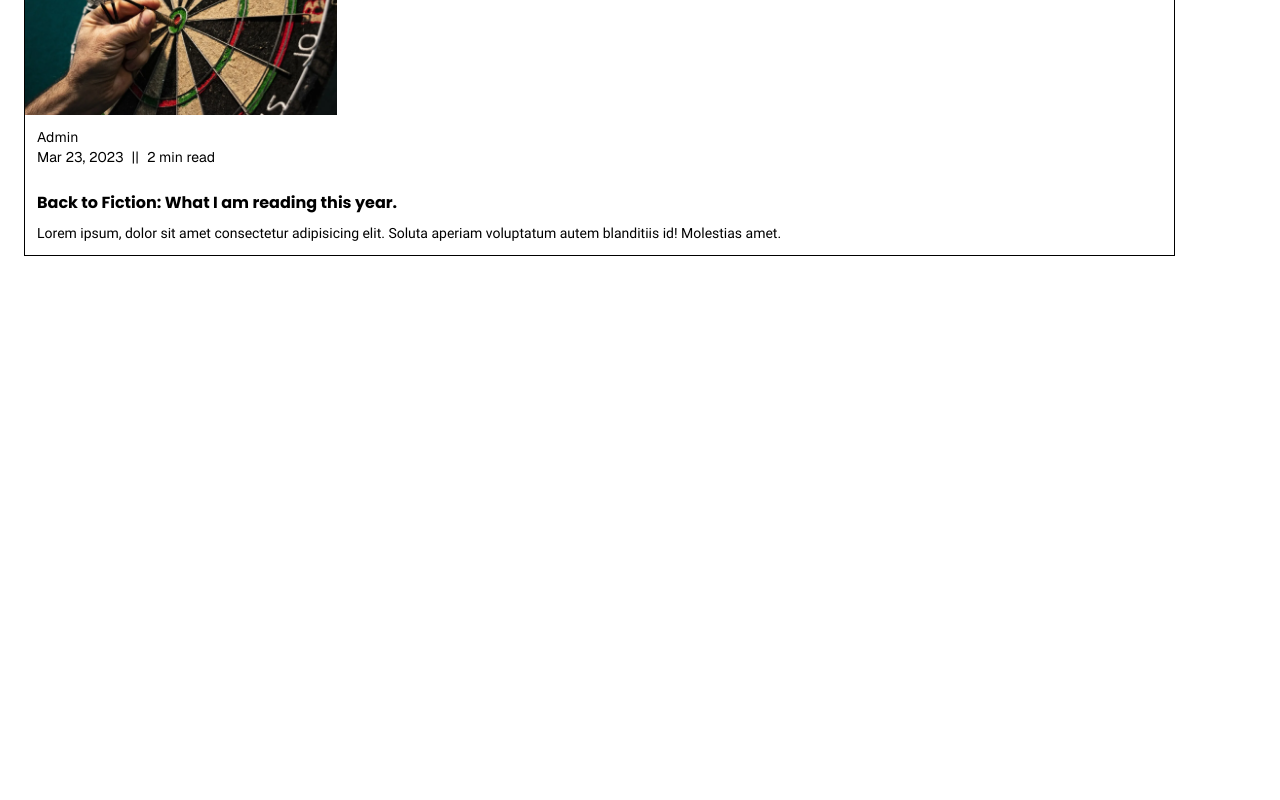
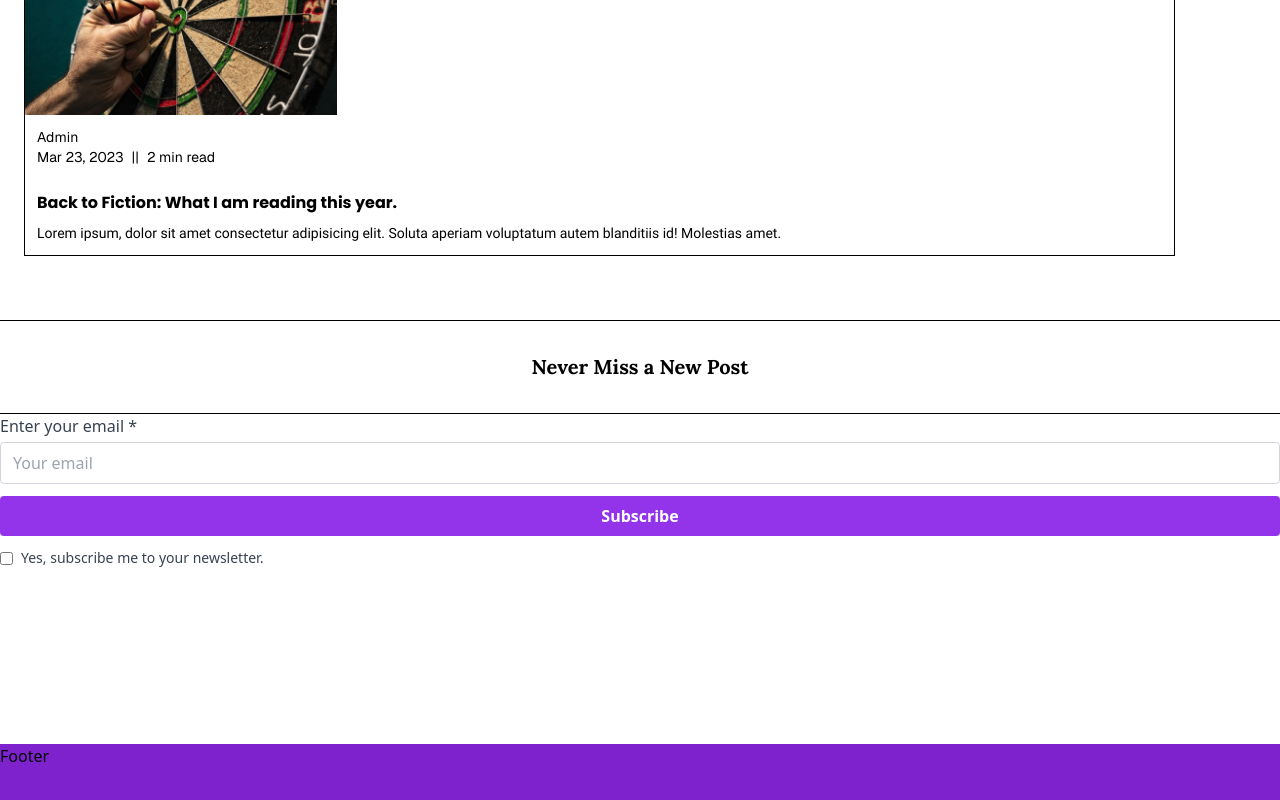
Before and after one commit to softwareNinja-888/salt_light_blog, a React (Vite) app in the folder blog/: page / in a window 1280 px wide. Shown: the part 484-1284 px from the top of the page. Before the commit the page ends 800 px from the top, so only its background shows below. Built offline with nearby package versions, Linux system fonts and the light colour scheme.

Commit message:
Add call to action subscribe section

```diff
--- a/blog/src/App.jsx
+++ b/blog/src/App.jsx
@@ -3,6 +3,8 @@ import { useState } from 'react'
 import { Header } from './components/Header'
 import { Hero } from './components/Hero'
 import { Body } from './components/Body'
+import { Footer } from './components/Footer'
+
 
 
 import { useTheme } from './components/ThemeContext';
@@ -19,6 +21,7 @@ function App() {
         <Header/>
         <Hero/>
         <Body/>
+        <Footer/>
       </div>
 
     </>
--- a/blog/src/components/Body.jsx
+++ b/blog/src/components/Body.jsx
@@ -1,9 +1,11 @@
 import { Featured } from "./Featured"
+import { NewsLetter } from "./NewsLetter"
 export function Body(){
 
     return (
         <>
            <Featured/>
+           <NewsLetter/>
         </>
     )
 }
--- /dev/null
+++ b/blog/src/components/Footer.jsx
@@ -0,0 +1,7 @@
+export function Footer(){
+    return (
+        <div className="h-96 bg-purple-700 mt-44">
+            Footer
+        </div>
+    )
+}
--- /dev/null
+++ b/blog/src/components/NewsLetter.jsx
@@ -0,0 +1,18 @@
+import { Line } from "./Line"
+import { SubscriptionForm } from "./SubscriptionForm"
+export function NewsLetter(){
+    return (
+        <>
+            <div className="mt-16 ">
+                <div className="">
+                    <Line/>
+                    <div className="py-8 text-center text-xl font-lora">Never Miss a New Post</div>
+                    <Line/>
+                </div>
+                <div className="">
+                    <SubscriptionForm/>
+                </div>
+            </div>
+        </>
+    )
+}
--- /dev/null
+++ b/blog/src/components/SubscriptionForm.jsx
@@ -0,0 +1,47 @@
+import { useState } from "react";
+
+export function SubscriptionForm() {
+  const [email, setEmail] = useState("");
+  const [subscribed, setSubscribed] = useState(false);
+
+  const handleSubmit = (e) => {
+    e.preventDefault();
+    console.log("Email:", email);
+    console.log("Subscribed:", subscribed);
+  };
+
+  return (
+      <form onSubmit={handleSubmit}>
+        <label htmlFor="email" className="block text-gray-700 mb-1">
+          Enter your email *
+        </label>
+        <input
+          type="email"
+          id="email"
+          value={email}
+          onChange={(e) => setEmail(e.target.value)}
+          placeholder="Your email"
+          className="w-full px-3 py-2 border border-gray-300 rounded focus:outline-none focus:ring-2 focus:ring-purple-500"
+          required
+        />
+        <button
+          type="submit"
+          className="w-full mt-3 bg-purple-600 text-white py-2 rounded font-semibold hover:bg-purple-700"
+        >
+          Subscribe
+        </button>
+        <div className="flex items-center mt-3">
+          <input
+            type="checkbox"
+            id="subscribe-newsletter"
+            checked={subscribed}
+            onChange={() => setSubscribed(!subscribed)}
+            className="mr-2"
+          />
+          <label htmlFor="subscribe-newsletter" className="text-sm text-gray-700">
+            Yes, subscribe me to your newsletter.
+          </label>
+        </div>
+      </form>
+  );
+};
```
